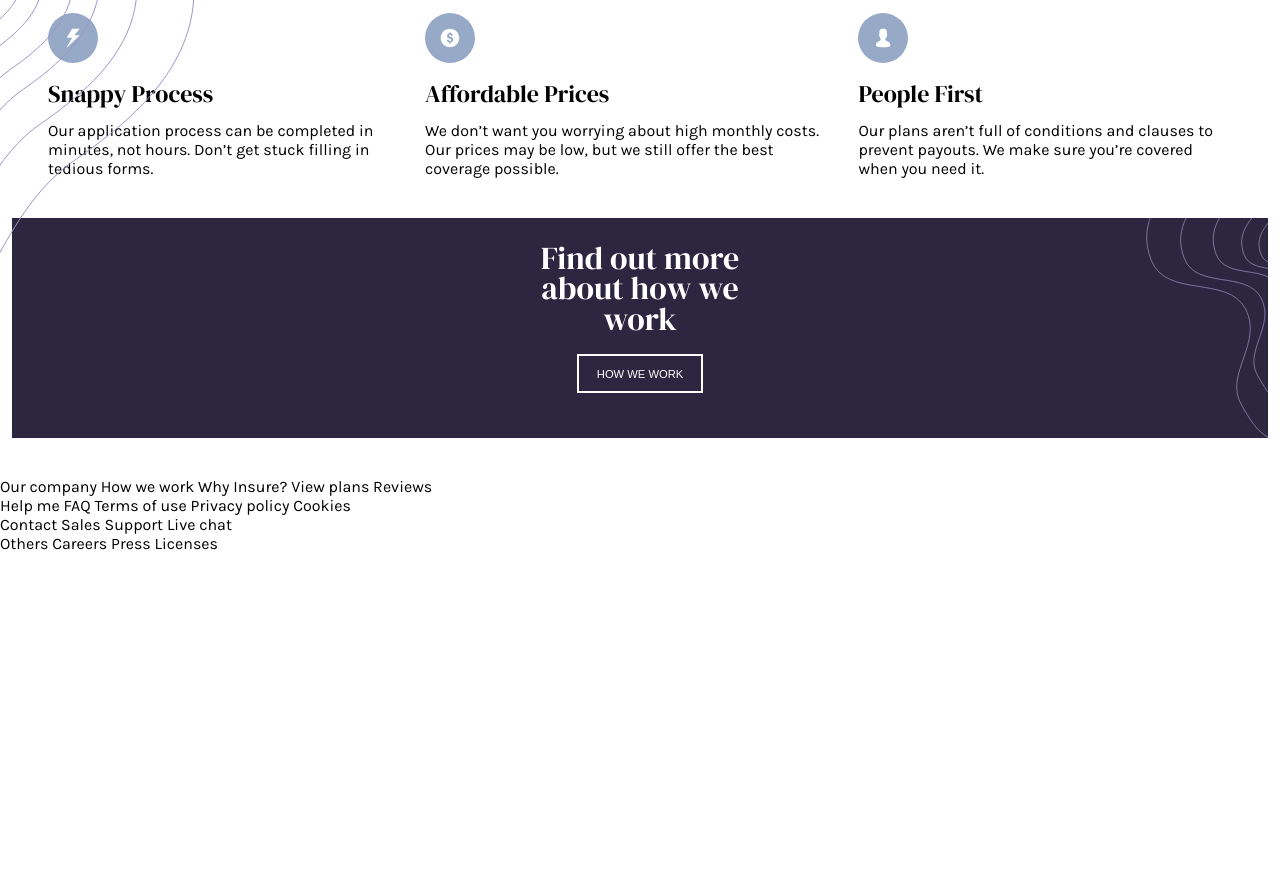
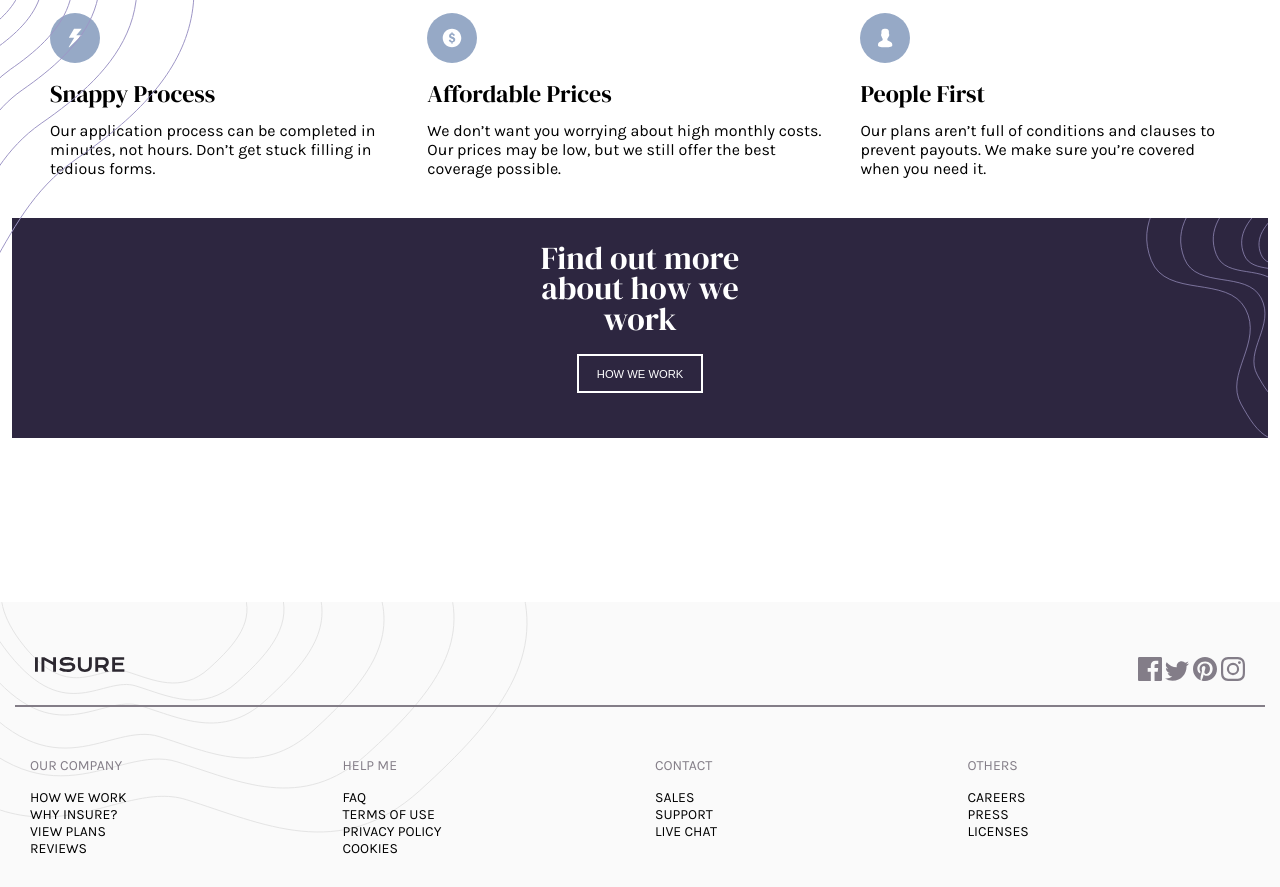
Before and after one commit to kenekc18/Insurance_Page, a plain HTML site: page index.html in a window 1280 px wide. Shown: the part 1050-1937 px from the top of the page. Before the commit the page ends 1747 px from the top, so only its background shows below. Drawn offline with Linux system fonts and the light colour scheme.

Commit message:
changezz

```diff
--- a/index.html
+++ b/index.html
@@ -103,49 +103,51 @@
       <button class="work-btn"><a href="#">How we work</a></button>
       </div>
     </section>
+  </section>
 
-    <section class="logo-bar">
-      <img src="" alt="" class="logo">
+  <footer>
+    <section class="footer-nav">
+      <img src="./images/logo.svg" alt="" class="foot-logo">
       <div class="social-icons">
-
+        <img src="./images/icon-facebook.svg" alt="" class="soc-icon fb">
+        <img src="./images/icon-twitter.svg" alt="" class="soc-icon twt">
+        <img src="./images/icon-pinterest.svg" alt="" class="soc-icon pin">
+        <img src="./images/icon-instagram.svg" alt="" class="soc-icon insta">
       </div>
     </section>
+    <div class="line-02"></div>
 
-    <footer>
-      <div class="footer-nav"></div>
-      <div class="footer-bar">
-        <div class="our-company">
-          Our company
+    <div class="footer-bar">
+      <div class="sub company">
+        <div class="title">Our company</div>
+        <p>How we work</p>
+        <p>Why Insure?</p>
+        <p>View plans</p>
+        <p>Reviews</p>
+      </div>
+      <div class="sub help">
+        <div class="title">Help me</div>
+        <p>FAQ</p>
+        <p>Terms of use</p>
+        <p>Privacy policy</p>
+        <p>Cookies</p>
+      </div>
 
-          How we work
-          Why Insure?
-          View plans
-          Reviews
-        </div>
-        <div class="help">
-          Help me
+      <div class="sub contact">
+        <div class="title">Contact</div>
+        <p>Sales</p>
+        <p>Support</p>
+        <p>Live chat</p>
+      </div>
 
-          FAQ
-          Terms of use
-          Privacy policy
-          Cookies
-        </div>
-        <div class="contact">
-          Contact
-
-          Sales
-          Support
-          Live chat
-        </div>
-        <div class="others">
-          Others
-
-          Careers
-          Press
-          Licenses
-        </div>
+      <div class="sub others">
+        <div class="title">Others</div>
+        <p>Careers</p>
+        <p>Press</p>
+        <p>Licenses</p>
       </div>
-    </footer>
+    </div>
+  </footer>
   </section>
 
 </body>
--- a/style.css
+++ b/style.css
@@ -210,9 +210,6 @@ nav ul{
     }
 
     .hero-section{
-        display: flex;
-        justify-content: center;
-        align-items: center;
         text-align: start;
     }
 
@@ -230,8 +227,7 @@ nav ul{
     }
 
     .txt{
-        width:50%;
-        /* position: relative; */
+        width:45%;
         left:0;
         top:200px;
         margin:15px 20px;
@@ -294,10 +290,59 @@ nav ul{
     }
 
     .card{
-        margin:15px 16px;
+        margin:15px 18px;
     }
 
     .card .icon{
         margin:10px 0;
     }
+
+    footer{
+        background-color:  hsl(0, 0%, 98%);
+        background-image: url(./images/bg-pattern-footer-desktop.svg);
+        background-repeat: no-repeat;
+        padding:20px 15px;
+    }
+
+    .footer-nav{
+        display:flex;
+        justify-content: space-between;
+        margin-top:20px;
+        margin-bottom: 5px;
+        padding:15px 20px;
+    }
+
+    .foot-logo{
+        width:90px;
+        height:15px;
+    }
+
+    .foot-logo img{
+        max-width:100%;
+        max-height: 100%;
+    }
+
+    .line-02{
+        border:0.5px solid hsl(273, 4%, 51%);
+        margin-bottom:25px;
+        padding: 0 20px;
+    }
+
+    .footer-bar{
+        display:flex;
+        text-transform: uppercase;
+    }
+
+    .sub{
+        display:flex;
+        flex-direction:column;
+        font-size: 14px;
+        margin:10px 15px;
+        width:25%;
+    }
+
+    .title{
+        color:hsl(273, 4%, 51%);
+        margin:15px 0;
+    }
 }
```
